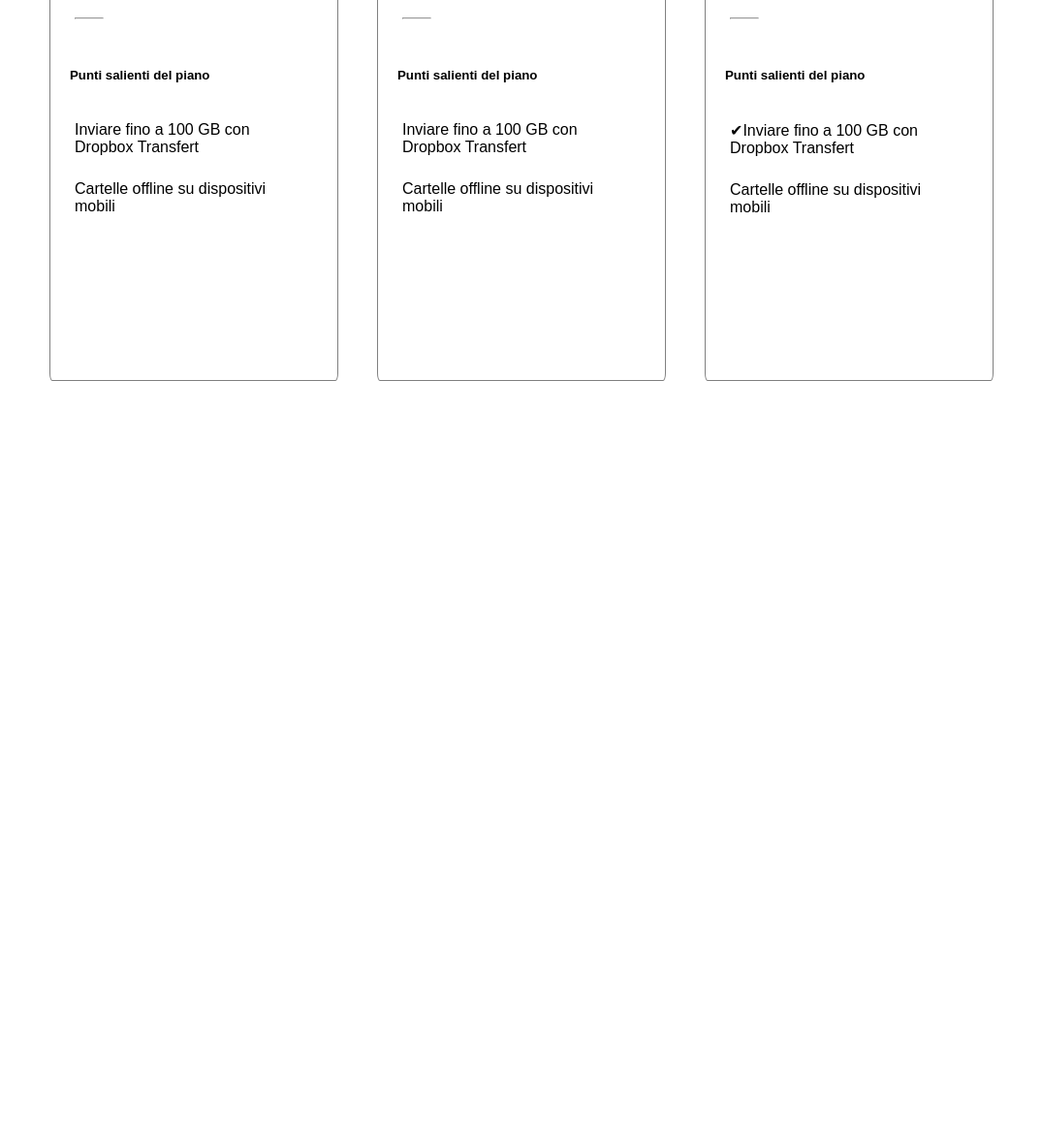
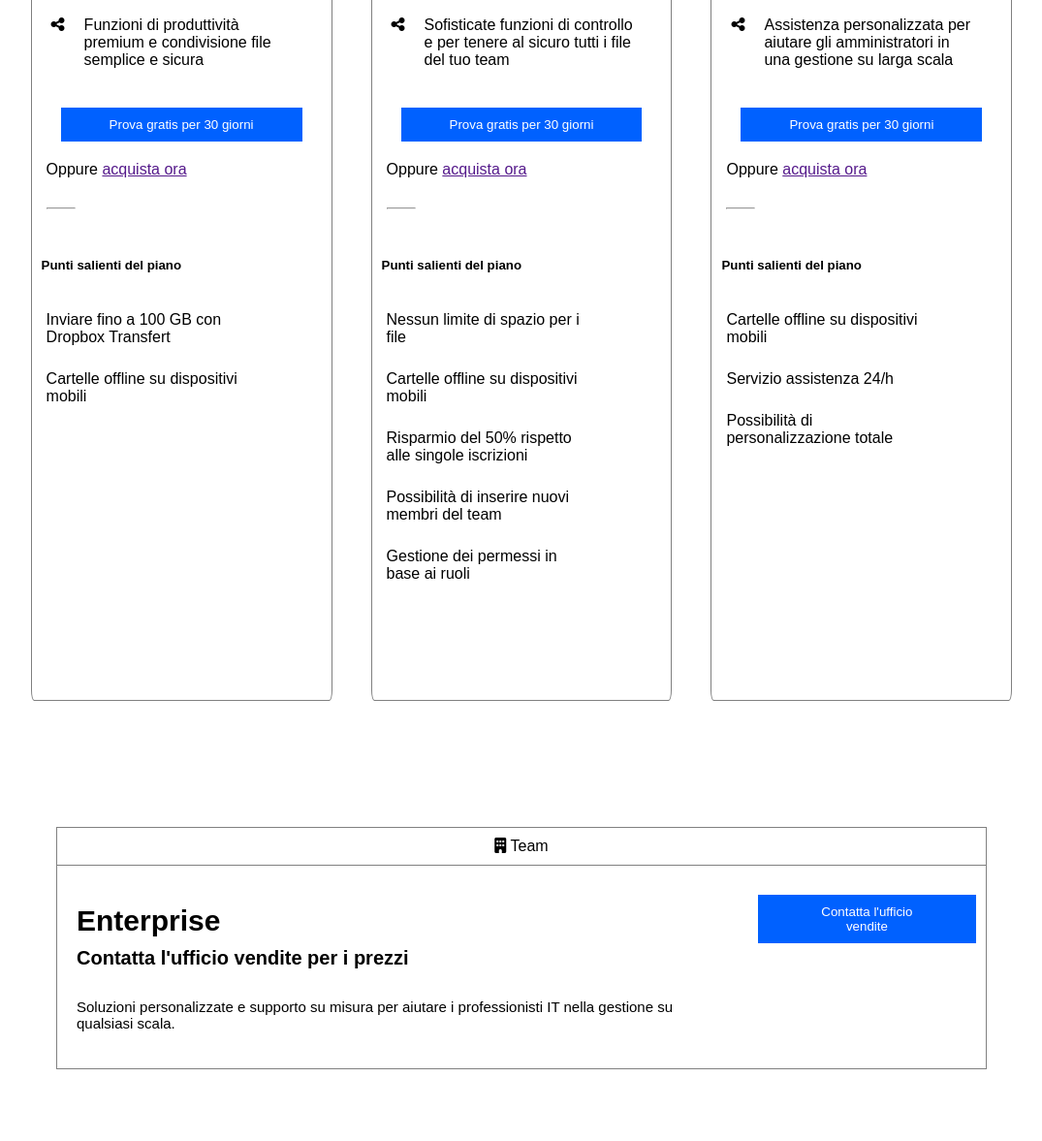
Before and after one commit to pierobramanti/htmlcss-dropbox, a plain HTML site: page index.html in a window 1280 px wide. Shown: the part 1235-2412 px from the top of the page at 97% size, without its empty margins (102-1177 px from the left). Before the commit the page ends 1648 px from the top, so only its background shows below. Drawn offline with Linux system fonts and the light colour scheme.

Commit message:
[ADD] inserted two new rowes with inside contents

```diff
--- a/css/style.css
+++ b/css/style.css
@@ -67,17 +67,53 @@
 .col-30 img{
     width: 100%;
 
+}
+
+.col-25{
+ width: 25%;
+ height: 520px;
+ padding: 10px 10px;
+}
+.col-25 div{
+    margin: 20px 0 30px 20px;
+
+}
+
+.col-25 button{
+    padding: 10px 30px;
+    background-color:white ;
+    color: rgb(160, 155, 155);
 
 
 }
 
+
 .col-33{
     border: 1px solid grey;
-    height: 800px;
-    margin: 20px 20px;
+    height: 1100px;
+    margin: 50px 20px;
     width: calc(100% / 3-20px);
     border-radius: 1%;
-    padding: 10px 10px;
+    padding: 10px 0px;
+
+}
+
+.col-40{
+
+    width: 40%;
+    height: 520px;
+}
+
+.col-40 img{
+    width: 100%;
+}
+
+.col-99{
+    width: 75%;
+    margin: auto;
+    border: 1px solid grey;
+    height: 250px;
+    max-width: 1000px;
 
 }
 .col-100{
@@ -149,17 +185,20 @@
  font-size: 50px;
 }
 .business-plan{
-    padding: 10px 10px;
+    padding: 10px 0px;
     border-bottom: 1px solid grey;
     text-align: center;
 }
 
+
 .subscrition-cost{
+    margin: 30px 10px;
     padding: 10px 10px;
 }
 
 .subscrition-cost h4{
     font-size: 30px;
+    margin-bottom: 20px;
 }
 
 .subscrition-cost ul{
@@ -172,11 +211,12 @@
 
 .subscrition-detayls{
     display: flex;
+    padding: 10px 10px;
 }
 
 .subscrition-detayls div{
     max-width: 220px;
-    margin: 5px 10px;
+    margin: 10px 10px;
 }
 
 
@@ -192,6 +232,7 @@ padding: 10px 10px;
 .subscrition-point li{
     margin: 5px 5px;
     padding: 10px 10px;
+    max-width: 220px;
 
 }
 .subscrition-point span{
@@ -202,10 +243,12 @@ padding: 10px 10px;
     padding: 10px 10px;
 }
 .buy button{
-    padding: 5px 5px;
-    margin: 10px 5px;
+    padding: 10px 50px;
+    margin: 10px 20px;
     background-color: #0061FF ;
     color: white;
+    border: none;
+
 }
 .buy p{
     margin: 10px 5px;
@@ -217,6 +260,37 @@ padding: 10px 10px;
     width: 30px;
     margin: 30px 5px;
 }
+
+.contact-us{
+    display: flex;
+}
+
+.contact-us div{
+    padding: 30px 10px;
+
+}
+
+.contact-us h2{
+    font-size: 30px;
+    margin: 10px 10px;
+}
+
+.contact-us h5{
+    font-size: 20px;
+    margin:10px 10px 30px 10px;
+}
+
+.contact-us p{
+    font-size: 15px;
+    margin:10px 10px 30px 10px;
+}
+
+.contact-us button{
+    padding: 10px 50px;
+    background-color: #0061FF ;
+    color: white;
+    border: none;}
+
 /*Style main*/
 .bg-celeste{
     background-color: #A1C9F7;
--- a/index.html
+++ b/index.html
@@ -141,8 +141,11 @@
                     <div class="subscrition-point">
                         <h5>Punti salienti del piano</h5>
                         <ul>
-                            <li> Inviare fino a 100 GB con <br>Dropbox Transfert </li>
-                            <li> Cartelle offline su dispositivi <br> mobili</li>
+                            <li> Nessun limite di spazio per i file</li>
+                            <li> Cartelle offline su dispositivi mobili</li>
+                            <li>Risparmio del 50% rispetto alle singole iscrizioni</li>
+                            <li>Possibilità di inserire nuovi membri del team</li>
+                            <li>Gestione dei permessi in base ai ruoli</li>
                         </ul>
                     </div>
                 </div>
@@ -178,10 +181,39 @@
                     <div class="subscrition-point">
                         <h5>Punti salienti del piano</h5>
                         <ul>
-                            <li> &#10004;Inviare fino a 100 GB con <br>Dropbox Transfert </li>
-                            <li> Cartelle offline su dispositivi <br> mobili</li>
+                            <li> Cartelle offline su dispositivi mobili </li>
+                            <li> Servizio assistenza 24/h</li>
+                            <li>Possibilità di personalizzazione totale</li>
                         </ul>
                     </div>
+                </div>
+            </div>
+            <div class="row-m">
+                <div class="col-99">
+                    <div class="business-plan">
+                        <i class="fa-solid fa-building"></i>
+                        <span>Team</span>
+                    </div>
+                    <div class="contact-us">
+                        <div>
+                            <h2>Enterprise</h2>
+                            <h5> Contatta l'ufficio vendite per i prezzi</h5>
+                            <p>Soluzioni personalizzate e supporto su misura per aiutare i professionisti IT nella gestione su qualsiasi scala.</p>
+                        </div>
+                        <div>
+                            <button>Contatta l'ufficio vendite</button>
+                        </div>
+                    </div>
+                </div>
+            </div>
+            <div class="row-m">
+                <div class="col-40">
+                    <img src="./img/partner.png" alt="">
+                </div>
+                <div class="col-25">
+                    <div><h3>Entra in contatto con un partner Dropbox</h3></div>
+                    <div><p>Trova un partner Dropbox e HelloSign di fiducia. Ottieni le soluzioni e i servizi necessari per raggiungere i tuoi obiettivi aziendali, tra cui implementazione, integrazione, gestione e supporto continui.</p></div>
+                    <div><button> Trova un partner </button></div>
                 </div>
             </div>
         </div>
```
